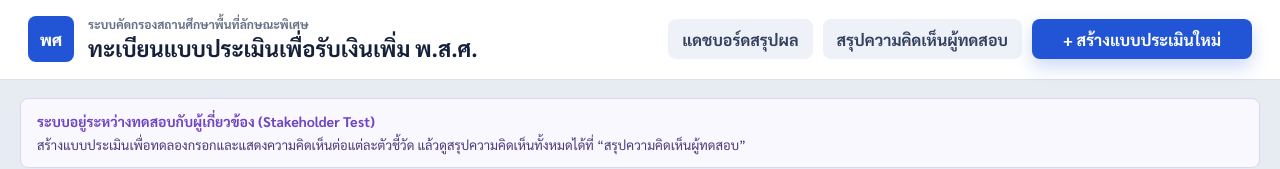
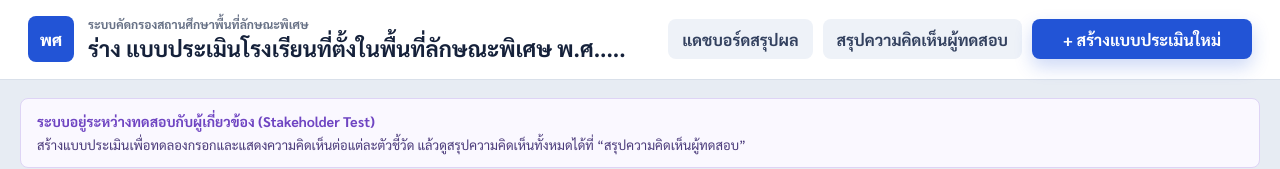
Before and after one commit to sooksun/newssra, a Next.js app: page / in a window 1280 px wide. Shown: the top 169 px of the page. Built offline with nearby package versions, Linux system fonts and the light colour scheme; no server answers; the database is empty.

Commit message:
Update home page heading to draft assessment form title

```diff
--- a/app/page.tsx
+++ b/app/page.tsx
@@ -39,7 +39,7 @@ export default async function HomePage() {
           <div className="brand-mark">พศ</div>
           <div>
             <p className="eyebrow">ระบบคัดกรองสถานศึกษาพื้นที่ลักษณะพิเศษ</p>
-            <h1>ทะเบียนแบบประเมินเพื่อรับเงินเพิ่ม พ.ส.ศ.</h1>
+            <h1>ร่าง แบบประเมินโรงเรียนที่ตั้งในพื้นที่ลักษณะพิเศษ พ.ศ.....</h1>
           </div>
         </div>
         <div className="top-actions">
```
